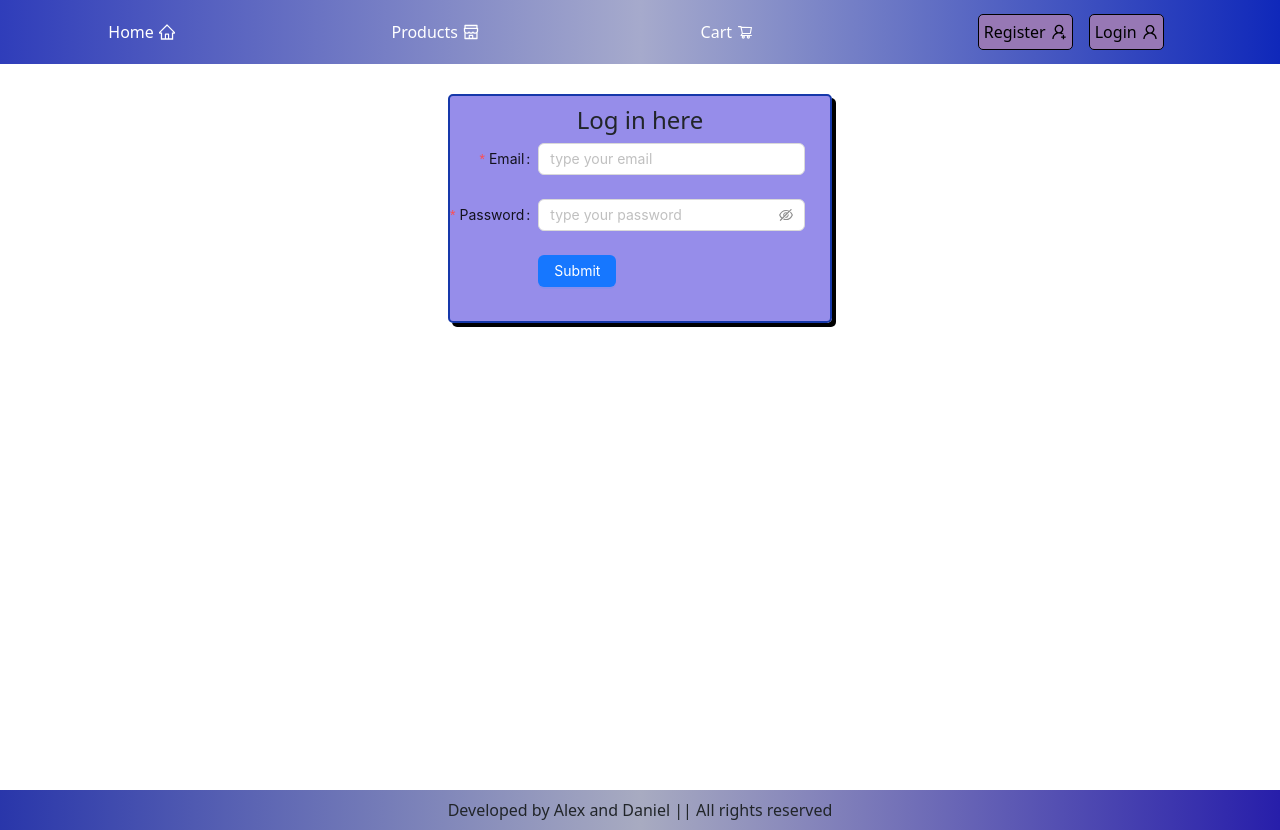
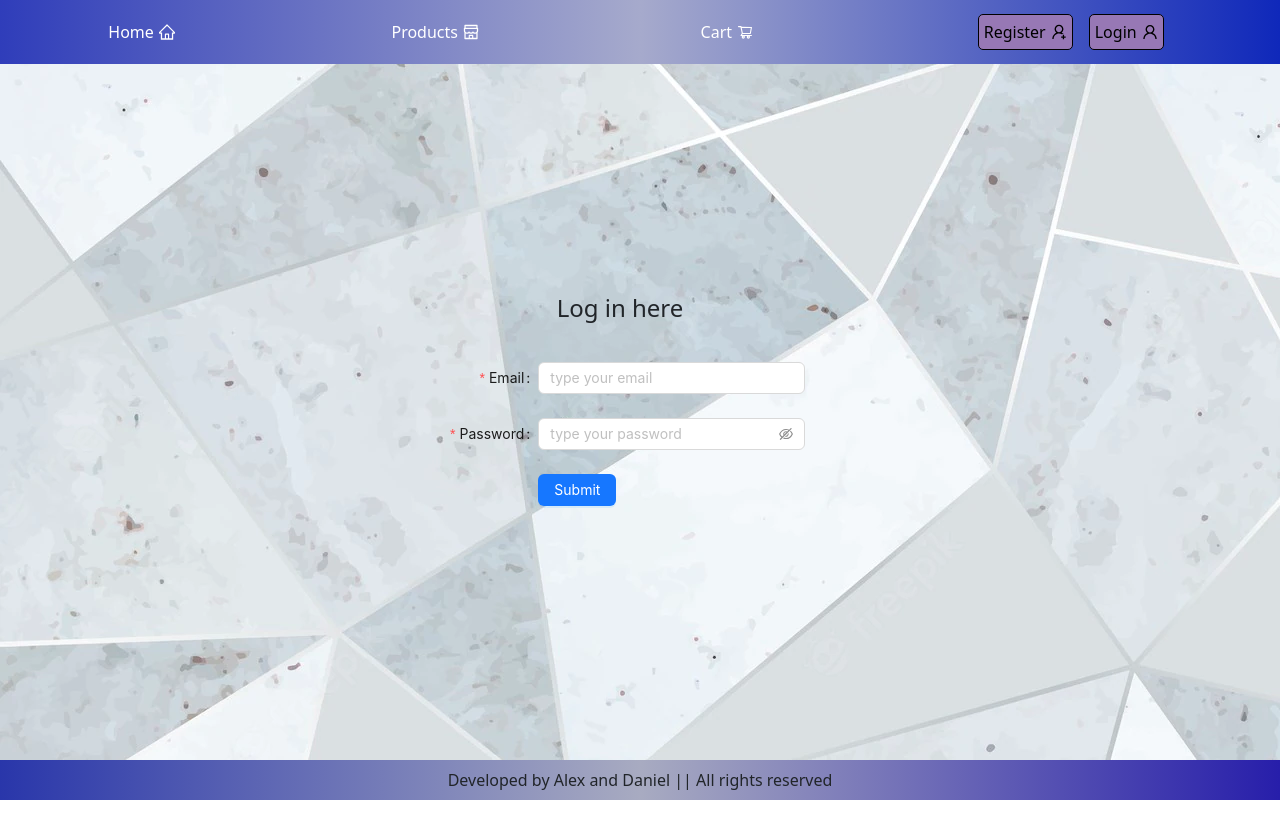
Before and after one commit to DanielMiguelez/e-commerce-React, a React (Create React App) app: page /login in a window 1280 px wide. After the commit the page ends 800 px from the top, so only its background shows below. Built offline with nearby package versions, Linux system fonts and the light colour scheme; the HTML template or start-up script is replaced by a standard one.

Commit message:
background update

```diff
--- a/src/App.css
+++ b/src/App.css
@@ -6,6 +6,7 @@
 
 main{
     min-height: 87vh;
+    background: url(../src/assets/background.jpg);
 
 }
 
--- a/src/components/Home/Home.jsx
+++ b/src/components/Home/Home.jsx
@@ -2,6 +2,7 @@
 import "./Home.scss";
 import {TwitterOutlined, InstagramOutlined,WhatsAppOutlined, FacebookOutlined , YoutubeOutlined } from "@ant-design/icons"
 import Carousel1 from "./Carousel1";
+
 const Home = () => {
   return (
     <div className="home">
--- a/src/components/Login/Login.jsx
+++ b/src/components/Login/Login.jsx
@@ -27,7 +27,8 @@
   }, [login]);
 
   return (
-    <div className="container">
+    <div className="padreregister">
+    <div className="containerlogin">
       <h4>Log in here</h4>
       <Form
         name="basic"
@@ -77,6 +78,7 @@
         </Form.Item>
       </Form>
     </div>
+    </div>
   );
 };
 
--- a/src/components/Login/Login.scss
+++ b/src/components/Login/Login.scss
@@ -4,16 +4,17 @@
    align-items: center;
    margin-left: -70px;
 }
+.containerlogin{
+    display: flex;
+    flex-direction: column;
+    justify-content: center;
+    align-items: center;
+
+h4{
+    margin: 0 40px 40px 0;
+}
+}
 
 .input1{
     width:400px;
 }
-
-.container{
-    border: 2px solid rgb(22, 56, 170);
-    width: 30%;
-    padding: 10px;
-    box-shadow: 4px 4px black;
-    border-radius: 5px;
-    background-color: rgba($color: #2e1cd5, $alpha: 0.5),
-}
--- a/src/components/Products/Products.jsx
+++ b/src/components/Products/Products.jsx
@@ -21,7 +21,7 @@
   }, [filters]);
 
   return (
-    <div className='products-view mt-3 mb-5'>
+    <div className='products-view'>
       <div className='products-view-container'>
         <div className='sidebar-filters'>
           <SidebarFilters filters={filters} setFilters={setFilters} />
--- a/src/components/Products/Products.scss
+++ b/src/components/Products/Products.scss
@@ -6,7 +6,7 @@
 
     .products-view-container {
         width: 80%;
-        // background-color: chocolate;
+        //background-color: chocolate;
         display: flex;
         gap: 20px;
 
--- a/src/components/Register/Register.jsx
+++ b/src/components/Register/Register.jsx
@@ -21,9 +21,9 @@
   };
 
   return (
+    <div className="padreregister">
     <div className="container">
       <h4>Register yourself!</h4>
-      <br />
       <Form
         name="register"
         labelCol={{ span: 8 }}
@@ -126,6 +126,7 @@
         </Form.Item>
       </Form>
     </div>
+    </div>
   );
 };
 export default Register;
--- a/src/components/Register/Register.scss
+++ b/src/components/Register/Register.scss
@@ -1,9 +1,19 @@
+.padreregister{
+    min-height: 87vh;
+    display: flex;
+    justify-content: center;
+    align-items: center;
+}
+
 .container{
     display: flex;
     flex-direction: column;
     align-items: center;
-    margin-top: 30px;
 
+h4{
+    margin-left: 40px;
+    margin-bottom: 40px;
+}
 }
 button:hover{
     background-color: aquamarine;
```
Also changed, not shown: src/assets/31308-azul.jpg (added), src/assets/background.jpg (added), src/components/Header/Header.jsx (line endings or trailing spaces).
